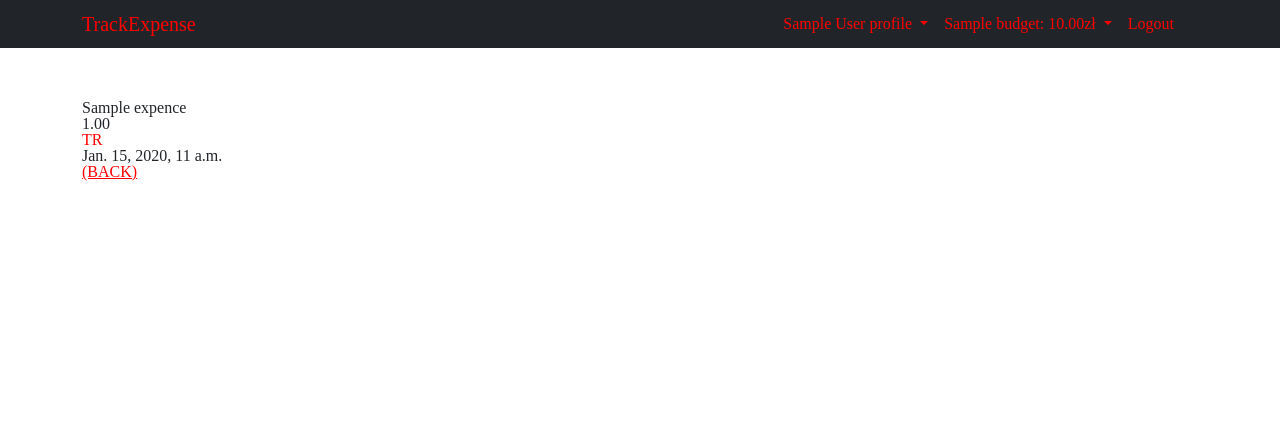
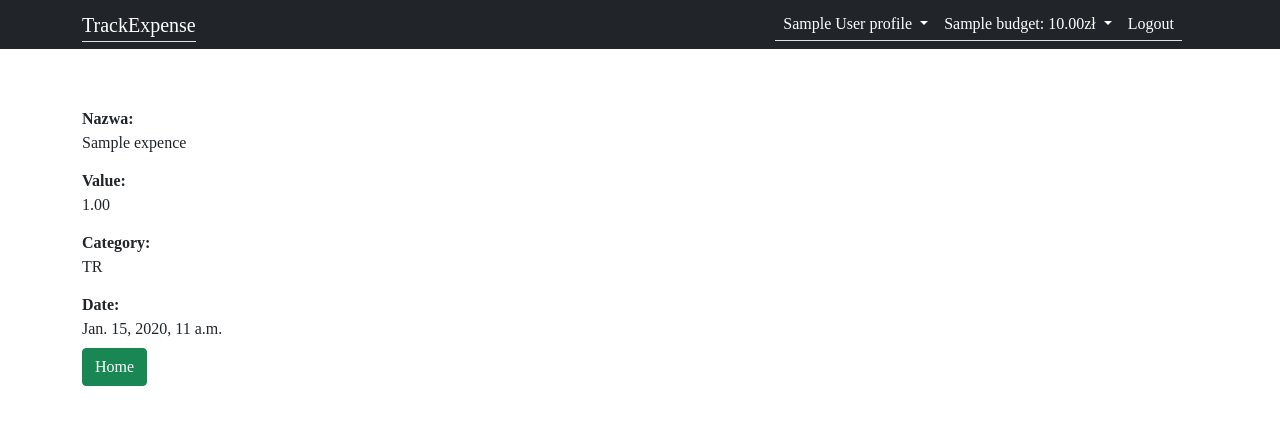
Before and after one commit to jankarolewskIT/TrackExpense, a Django app: page /viewer/expence/detail/1/ in a window 1280 px wide. Shown: the top 425 px of the page. Run offline with Django 3.2, Linux system fonts and the light colour scheme; a user stored in the database is signed in; tables that the repository leaves empty hold one stand-in row (values such as "Sample post"); some libraries are stand-ins or nearby versions.

Commit message:
design changes in project 2

```diff
--- a/viewer/forms.py
+++ b/viewer/forms.py
@@ -240,13 +240,17 @@ class FormPasswordChange(PasswordChangeForm):
             visible.field.widget.attrs["class"] = "form.control"
 
 
-
 # =====================================================================
 # Budget Forms
 # =======================================================================
 
 
 class UpdateBudgetForm(ModelForm):
+    def __init__(self, *args, **kwargs):
+        super(ModelForm, self).__init__(*args, **kwargs)
+        for visible in self.visible_fields():
+            visible.field.widget.attrs["class"] = "form.control"
+
     class Meta:
         model = Budget
         fields = ["name", "total_budget"]
--- a/viewer/static/css/styles.css
+++ b/viewer/static/css/styles.css
@@ -47,7 +47,55 @@ table {
   border-spacing: 0;
 }
 
+/*
+================================
+ LINKS
+===================================
+ */
 
-a {
-    color: red!important;
+nav a {
+  color: white !important;
+  text-decoration: none !important;
+  border-bottom: 1px solid #dfe2e5 !important;
 }
+ul li a{
+  color: #006e2c;
+}
+a:hover {
+  color: #a9b2b9 !important;
+}
+
+
+.form-group p {
+  margin-bottom: 20px;
+}
+
+
+.form-group input {
+  margin-bottom: 20px;
+}
+
+.form-group label {
+  margin-bottom: 10px;
+}
+
+.info-stat-category p {
+  margin-bottom: 10px;
+
+}
+
+.row .justify-content-center p {
+  margin-bottom: 20px;
+}
+
+.col-form-label {
+  display: block;
+}
+
+strong {
+  font-weight: bold;
+}
+
+.unloged a {
+  color: white;
+}
--- a/viewer/templates/base.html
+++ b/viewer/templates/base.html
@@ -81,8 +81,10 @@
                     <div class="offcanvas-body">
                         <ul class="navbar-nav justify-content-end flex-grow-1 pe-3">
                             <li class="nav-item">
-                                <a class="btn btn-success" href="{% url "login" %}" role="button">Log In</a>
-                                <a class="btn btn-success" href="{% url "register" %}" role="button">Sign In</a>
+                                <div class="unloged">
+                                    <a class="btn btn-success" style="color: white" href="{% url "login" %}" role="button">Log In</a>
+                                    <a class="btn btn-success" style="color: white" href="{% url "register" %}" role="button">Sign In</a>
+                                </div>
                             </li>
                         </ul>
                     </div>
@@ -94,7 +96,7 @@
     </nav>
 </section>
 <section class="container justify-content" style="padding-top: 100px">
-    <div class="content">
+    <div class="justify-content-center">
 
 
         {% block content %}
--- a/viewer/templates/expence_detail.html
+++ b/viewer/templates/expence_detail.html
@@ -5,11 +5,30 @@
 {% endblock %}
 
 {% block content %}
-<h1>{{ expence.name }}</h1>
-<h3>{{ expence.value }}</h3>
-<h3><a>{{ expence.category }}</a></h3>
-<h3>{{ expence.date }}</h3>
+<div class="d-flex bd-highlight">
+<div class="justify-content-center">
+    <label class="col-form-label">
+        <strong>Nazwa: </strong>
+        <p>{{ expence.name }}</p>
+    </label>
 
-<a href="{% url "home" %}">(BACK)</a>
+    <label class="col-form-label">
+        <strong>Value: </strong>
+        <p>{{ expence.value }}</p>
+    </label>
 
+    <label class="col-form-label">
+        <strong>Category: </strong>
+        <p>{{ expence.category }}</p>
+    </label>
+
+    <label class="col-form-label">
+        <strong>Date: </strong>
+        <p>{{ expence.date }}</p>
+    </label>
+
+
+</div>
+</div>
+<a class="btn btn-success" href="{% url "home" %}" role="button">Home</a>
 {% endblock %}
--- a/viewer/views.py
+++ b/viewer/views.py
@@ -239,8 +239,8 @@ class CategoryDetailView(PermissionRequiredMixin, View):
         for expense in category_expenses:
             total_category_expenses += expense.value
 
-        category_to_all = round(total_category_expenses / total_expenses, 2)
-        category_to_budget = round(total_category_expenses / total_budget, 2)
+        category_to_all = round(total_category_expenses / total_expenses * 100, 2)
+        category_to_budget = round(total_category_expenses / total_budget * 100, 2)
 
         return render(
             request, template_name="category_detail.html",
```
Also changed, not shown: viewer/templates/category_detail.html (+20 -5 lines), viewer/templates/edit_budget.html (+6 -6 lines), viewer/templates/password_change.html (+9 -7 lines).
